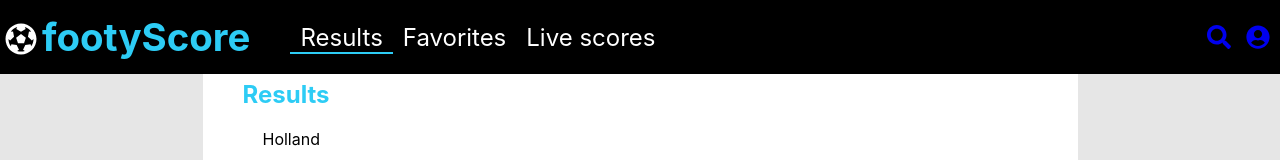
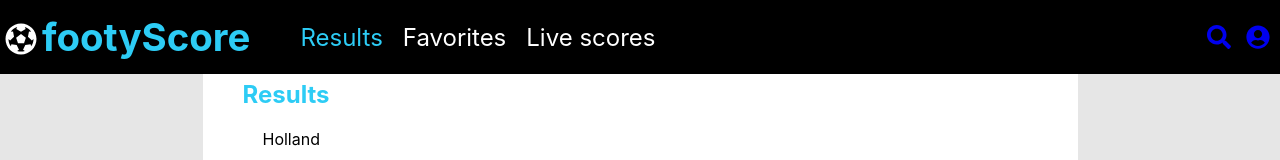
Before and after one commit to iedekoffeman/footyscore, a React (Create React App) app: page / in a window 1280 px wide. Shown: the top 160 px of the page. Built offline with nearby package versions, Linux system fonts and the light colour scheme.

Commit message:
Solved issue in nav link active and changed property for active link

```diff
--- a/src/App.css
+++ b/src/App.css
@@ -69,7 +69,7 @@ header a {
   text-decoration: none;
 }
 .main-nav-active {
-  border-bottom: 2px solid var(--secondary-text-color);
+  color: var(--secondary-text-color);
 }
 .main-nav:hover {
   color: var(--secondary-text-color);
--- a/src/App.js
+++ b/src/App.js
@@ -23,7 +23,7 @@ function App() {
                         <ul>
                             {/*Dit wordt later vervangen door link to*/}
 
-                            <li><NavLink to="/" className="main-nav" activeClassName="main-nav-active">Results</NavLink></li>
+                            <li><NavLink to="/" exact={true} className="main-nav" activeClassName="main-nav-active">Results</NavLink></li>
                             <li><NavLink to="/favorites" className="main-nav" activeClassName="main-nav-active">Favorites</NavLink></li>
                             <li><NavLink to="/live-scores" className="main-nav" activeClassName="main-nav-active">Live scores</NavLink></li>
                         </ul>
```
